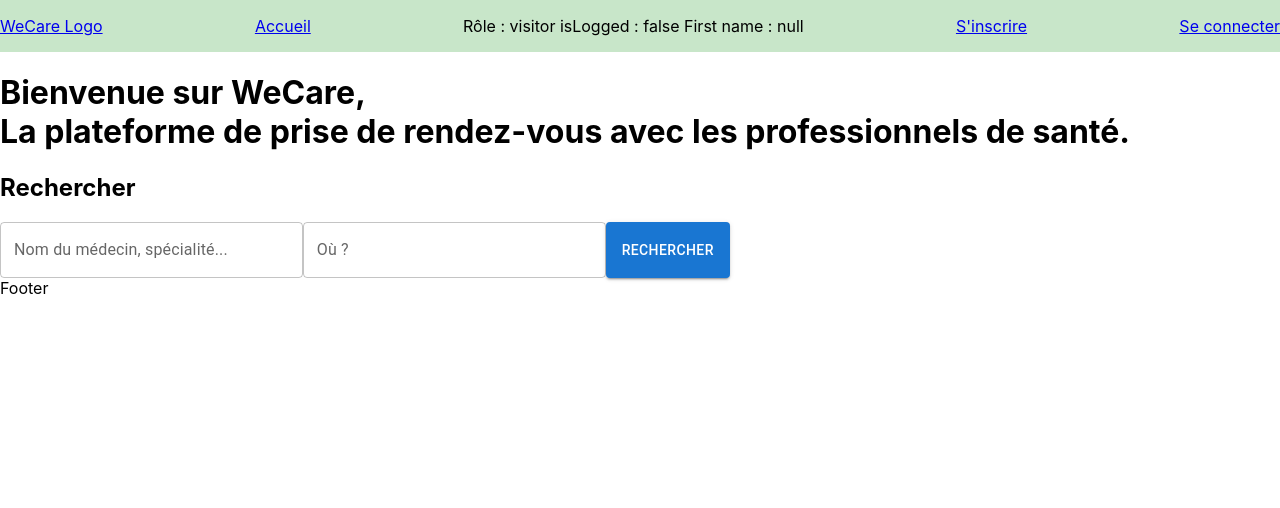
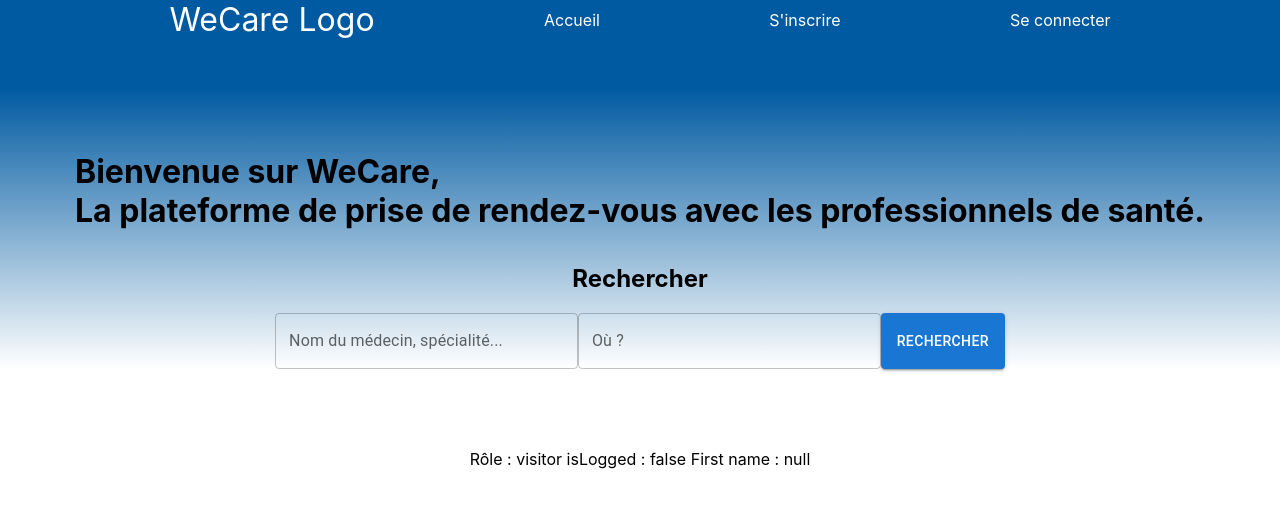
Before and after one commit to badace7/wecare-client, a React (Create React App) app: page / in a window 1280 px wide. Shown: the top 508 px of the page. Built offline with nearby package versions, Linux system fonts and the light colour scheme.

Commit message:
Styled components

```diff
--- a/src/pages/Home/index.tsx
+++ b/src/pages/Home/index.tsx
@@ -1,13 +1,34 @@
 import * as React from "react";
 import SearchBar from "../../components/SearchBar/SearchBar";
+import { styled } from "@mui/material/styles";
 
+const Homepage = styled("div")(({ theme }) => ({
+  display: "flex",
+  flexDirection: "column",
+  justifyContent: "center",
+  alignContent: "center",
+  alignItems: "center",
+  height: "100%"
+}));
+
+const Title = styled("h1")(({ theme }) => ({
+  marginTop: "5%"
+
+}));
+const SubTitle = styled("h2")(({ theme }) => ({
+  marginTop: "1%",
+  alignContent: "left",
+}));
+
+let color1 = "#005AA1";
+let color2 = "white";
 
 export default function HomePage() {
   return (
-    <>
-      <h1>Bienvenue sur WeCare,<br/>La plateforme de prise de rendez-vous avec les professionnels de santé.</h1>
-      <h2>Rechercher</h2>
+    <Homepage  style={{background: `linear-gradient(to bottom,  ${color1} 0%,${color2} 100%)`}}>
+      <Title>Bienvenue sur WeCare,<br/>La plateforme de prise de rendez-vous avec les professionnels de santé.</Title>
+      <SubTitle>Rechercher</SubTitle>
       <SearchBar />
-    </>
+    </Homepage>
   )
 }
--- a/src/pages/Login/LoginForm.tsx
+++ b/src/pages/Login/LoginForm.tsx
@@ -1,34 +1,39 @@
-import * as React from 'react';
-import Avatar from '@mui/material/Avatar';
-import Button from '@mui/material/Button';
-import CssBaseline from '@mui/material/CssBaseline';
-import TextField from '@mui/material/TextField';
-import FormControlLabel from '@mui/material/FormControlLabel';
-import Checkbox from '@mui/material/Checkbox';
-import Link from '@mui/material/Link';
-import Grid from '@mui/material/Grid';
-import Box from '@mui/material/Box';
-import LockOutlinedIcon from '@mui/icons-material/LockOutlined';
-import Typography from '@mui/material/Typography';
-import Container from '@mui/material/Container';
-import { createTheme, ThemeProvider } from '@mui/material/styles';
+import * as React from "react";
+import Avatar from "@mui/material/Avatar";
+import Button from "@mui/material/Button";
+import CssBaseline from "@mui/material/CssBaseline";
+import TextField from "@mui/material/TextField";
+import FormControlLabel from "@mui/material/FormControlLabel";
+import Checkbox from "@mui/material/Checkbox";
+import Link from "@mui/material/Link";
+import Grid from "@mui/material/Grid";
+import Box from "@mui/material/Box";
+import LockOutlinedIcon from "@mui/icons-material/LockOutlined";
+import Typography from "@mui/material/Typography";
+import Container from "@mui/material/Container";
+import { createTheme, ThemeProvider } from "@mui/material/styles";
 
 function Copyright(props: any) {
   return (
-    <Typography variant="body2" color="text.secondary" align="center" {...props}>
-      {'Copyright © '}
+    <Typography
+      variant="body2"
+      color="text.secondary"
+      align="center"
+      {...props}
+    >
+      {"Copyright © "}
       <Link color="inherit" href="https://mui.com/">
         WeCare
-      </Link>{' '}
+      </Link>{" "}
       {new Date().getFullYear()}
-      {'.'}
+      {"."}
     </Typography>
   );
 }
 
 const theme = createTheme();
 
-const LoginForm = (props:any) => {
+const LoginForm = (props: any) => {
   const handleSubmit = (event: React.FormEvent<HTMLFormElement>) => {
     event.preventDefault();
     const data = new FormData(event.currentTarget);
@@ -53,31 +58,26 @@ const LoginForm = (props:any) => {
         <Box
           sx={{
             marginTop: 8,
-            display: 'flex',
-            flexDirection: 'column',
-            alignItems: 'center',
+            display: "flex",
+            flexDirection: "column",
+            alignItems: "center",
           }}
         >
-          <Avatar sx={{ m: 1, bgcolor: 'secondary.main' }}>
+          <Avatar sx={{ m: 1, bgcolor: "secondary.main" }}>
             <LockOutlinedIcon />
           </Avatar>
           <Typography component="h1" variant="h5">
-          Se connecter
+            Se connecter
           </Typography>
 
-          <p>
-
-          doejoe@protonmail.com
-
-
-          </p>
-          <p>
-
-!1Password
-
-
-</p>
-          <Box component="form" onSubmit={handleSubmit} noValidate sx={{ mt: 1 }}>
+          <p>doejoe@protonmail.com</p>
+          <p>!1Password</p>
+          <Box
+            component="form"
+            onSubmit={handleSubmit}
+            noValidate
+            sx={{ mt: 1 }}
+          >
             <TextField
               margin="normal"
               required
@@ -89,7 +89,7 @@ const LoginForm = (props:any) => {
               // value="doejoe@protonmail.com"
               autoComplete="email"
               autoFocus
-              onChange={(e)=> props.setEmail(e.target.value)}
+              onChange={(e) => props.setEmail(e.target.value)}
             />
             <TextField
               margin="normal"
@@ -102,8 +102,7 @@ const LoginForm = (props:any) => {
               // defaultValue="!1Password"
               // value="!1Password"
               autoComplete="current-password"
-              onChange={(e)=> props.setPassword(e.target.value)}
-
+              onChange={(e) => props.setPassword(e.target.value)}
             />
             <FormControlLabel
               control={<Checkbox value="remember" color="primary" />}
@@ -118,24 +117,25 @@ const LoginForm = (props:any) => {
             >
               Connexion
             </Button>
-            <Grid container>
-              <Grid item xs>
-                <Link href="#" variant="body2">
-                  Mot de passe oublié ?
-                </Link>
-              </Grid>
+            <Grid container justifyContent="center">
               <Grid item>
                 <Link href="/register" variant="body2">
                   {"Vous n'avez pas encore de compte ? Inscrivez-vous"}
                 </Link>
               </Grid>
+              <Grid item>
+              <Link href="#" variant="body2">
+                Mot de passe oublié ?
+              </Link>
             </Grid>
+            </Grid>
+
           </Box>
         </Box>
         <Copyright sx={{ mt: 8, mb: 4 }} />
       </Container>
     </ThemeProvider>
   );
-}
+};
 
-export default LoginForm
+export default LoginForm;
--- a/src/pages/Register/RegisterForm.tsx
+++ b/src/pages/Register/RegisterForm.tsx
@@ -14,7 +14,6 @@ import Typography from "@mui/material/Typography";
 import Container from "@mui/material/Container";
 import { createTheme, ThemeProvider } from "@mui/material/styles";
 import { useNavigate } from "react-router-dom";
-
 
 function Copyright(props: any) {
   return (
@@ -46,7 +45,6 @@ export default function SignUp(props: any) {
     event.preventDefault();
     props.handleClick();
     navigate("/login");
-
   };
 
   return (
@@ -73,6 +71,10 @@ export default function SignUp(props: any) {
             // onSubmit={handleSubmit}
             sx={{ mt: 3 }}
           >
+
+
+            <Grid container spacing={2}>
+              <Grid item xs={12}>
                 <FormControl fullWidth>
                   <InputLabel id="gender">Genre *</InputLabel>
                   <Select
@@ -87,7 +89,8 @@ export default function SignUp(props: any) {
                     <MenuItem value={"Autre"}>Autre</MenuItem>
                   </Select>
                 </FormControl>
-            <Grid container spacing={2}>
+              </Grid>
+
               <Grid item xs={12} sm={6}>
                 <TextField
                   autoComplete="given-name"
@@ -228,7 +231,7 @@ export default function SignUp(props: any) {
             >
               S'inscrire
             </Button>
-            <Grid container justifyContent="flex-end">
+            <Grid container justifyContent="center">
               <Grid item>
                 <Link href="/login" variant="body2">
                   Vous avez déjà un compte ? Connectez-vous
--- a/src/pages/partials/Footer/index.tsx
+++ b/src/pages/partials/Footer/index.tsx
@@ -1,5 +1,35 @@
 import * as React from "react";
 
+import { useSelector } from "react-redux";
+import { userStore } from "../../../types/user.types";
+import { styled } from "@mui/material/styles";
+
+
+
+
+const FooterContainer = styled("footer")(({ theme }) => ({
+  marginTop: "5%",
+  display: "flex",
+  flexDirection: "column",
+  justifyContent: "center",
+  alignContent: "center",
+  alignItems: "center",
+  height: "20%",
+  // backgroundColor: "black"
+}));
+
 export default function Footer() {
-  return <footer>Footer</footer>;
+  const userState = useSelector((state: { user: userStore }) => state.user);
+
+  return (
+    <FooterContainer>
+      <div>
+        <p>
+          Rôle : {userState.role} isLogged :{" "}
+          {userState.isLogged ? "true" : "false"} First name :{" "}
+          {userState.user?.first_name ? userState.user?.first_name : "null"}
+        </p>
+      </div>
+    </FooterContainer>
+  );
 }
--- a/src/pages/partials/Navbar/index.tsx
+++ b/src/pages/partials/Navbar/index.tsx
@@ -28,8 +28,20 @@ import { userStore } from "../../../types/user.types";
 import { Link } from "react-router-dom";
 
 const Nav = styled("nav")(({ theme }) => ({
-  backgroundColor: green[100],
+  backgroundColor: "#005AA1",
+  height: "5.5rem",
 }));
+
+const NavLink = styled(Link)`
+  text-decoration: none;
+  color: white;
+`;
+
+const Logo = styled(Link)`
+  text-decoration: none;
+  font-size: 2rem;
+  color: white;
+`;
 
 const Search = styled("div")(({ theme }) => ({
   position: "relative",
@@ -55,7 +67,7 @@ const Search = styled("div")(({ theme }) => ({
 const LinkContainer = styled("div")(({ theme }) => ({
   // color: "red",
   display: "flex",
-  justifyContent: "space-between",
+  justifyContent: "space-evenly",
   fontSize: "1rem",
   alignItems: "center",
 }));
@@ -209,42 +221,29 @@ export default function Navbar() {
     // sx={{ flexGrow: 1 }}
     >
       <LinkContainer>
+        <Logo to="/" color="inherit">
+          WeCare Logo
+        </Logo>
 
-      <Link to="/" color="inherit">
-          WeCare Logo
-        </Link>
-
-        <Link to="/" color="inherit">
+        <NavLink to="/" color="inherit">
           Accueil
-        </Link>
-
-<div>
-
-<p>
-
-Rôle : {userState.role}
-{" "}
-isLogged : {userState.isLogged ? "true" : "false"}
-{" "}
-First name : {userState.user?.first_name ? userState.user?.first_name : "null"}
-</p>
+        </NavLink>
 
 
-</div>
 
         {userState.isLogged ? (
-          <Link to="/" color="inherit">
+          <NavLink to="/" color="inherit">
             Compte{" "}
-          </Link>
+          </NavLink>
         ) : (
           <>
             {" "}
-            <Link to="/register" color="inherit">
+            <NavLink to="/register" color="inherit">
               S'inscrire
-            </Link>
-            <Link to="/login" color="inherit">
+            </NavLink>
+            <NavLink to="/login" color="inherit">
               Se connecter
-            </Link>
+            </NavLink>
           </>
         )}
       </LinkContainer>
```
Lines whose indentation alone changed are shown as unchanged.
